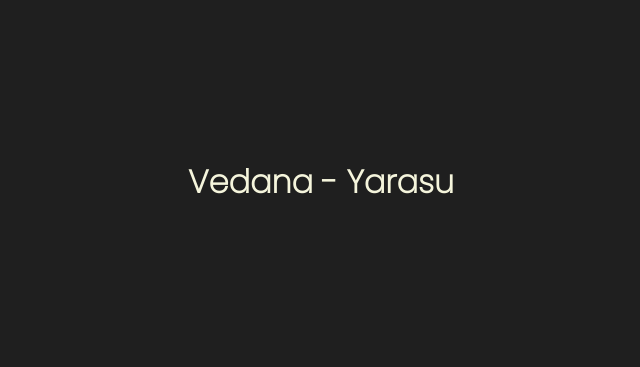
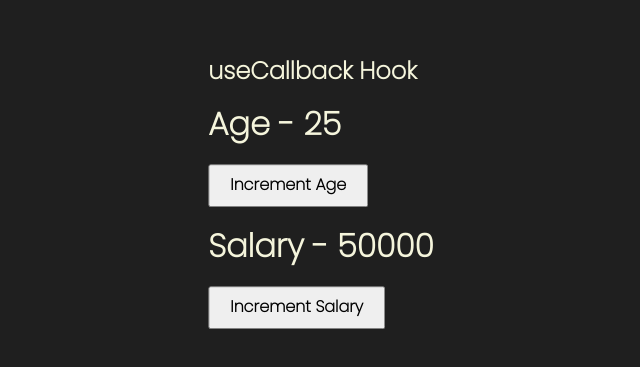
Before and after one commit to renuyarasu/codevolution, a React (Create React App) app: page / in a window 1280 px wide. Shown: the part 217-584 px from the top of the page, without its empty margins (319-959 px from the left). Built offline with nearby package versions, Linux system fonts and the light colour scheme.

Commit message:
useCallback: Increment Components

```diff
--- a/src/App.js
+++ b/src/App.js
@@ -1,18 +1,10 @@
 import React from 'react'
 import './App.css';
-import ComponentC from './components/ComponentC';
-
-export const UserContext = React.createContext()
-export const NameContext = React.createContext()
-
+import ParentComponent from './components/ParentComponent';
 function App() {
   return (
     <div className='App'>
-      <UserContext.Provider value={'Vedana'}>
-        <NameContext.Provider  value={'Yarasu'}>
-          <ComponentC />
-        </NameContext.Provider>
-      </UserContext.Provider>
+      <ParentComponent />
     </div>
   )
 }
--- /dev/null
+++ b/src/components/Button.js
@@ -0,0 +1,10 @@
+import React from 'react'
+
+function Button({handleClick, children}) {
+    console.log('Rendering Button: ', children)
+    return (
+       <button onClick={handleClick}>{children}</button>
+    )
+}
+
+export default Button
--- a/src/components/ComponentC.js
+++ /dev/null
@@ -1,12 +0,0 @@
-import React from 'react'
-import ComponentE from './ComponentE'
-
-function ComponentC() {
-    return (
-        <div>
-            <ComponentE/>
-        </div>
-    )
-}
-
-export default ComponentC
--- a/src/components/ComponentE.js
+++ /dev/null
@@ -1,17 +0,0 @@
-import React, {useContext} from 'react'
-import ComponentF from './ComponentF'
-import { UserContext, NameContext } from "../App";
-
-
-function ComponentE() {
-    const user = useContext(UserContext)
-    const name = useContext(NameContext)
-
-    return (
-        <div>
-            <h1>{user} - {name}</h1>
-        </div>
-    )
-}
-
-export default ComponentE
--- a/src/components/ComponentF.js
+++ /dev/null
@@ -1,27 +0,0 @@
-import React from 'react'
-import { UserContext, NameContext } from "../App";
-
-function ComponentF() {
-    return (
-        <div>
-            <UserContext.Consumer>
-                {
-                    user => {
-                        return (
-                            <NameContext.Consumer>
-                                {
-                                    channel => {
-                                        return <h1>User Context Value{user}, <br/>Surname Context Value {channel}.</h1>
-                                    }
-                                }
-                            </NameContext.Consumer>
-                        )
-
-                    }
-                }
-            </UserContext.Consumer>
-        </div>
-    )
-}
-
-export default ComponentF
--- /dev/null
+++ b/src/components/Count.js
@@ -0,0 +1,12 @@
+import React from 'react'
+
+function Count({ text, count }) {
+    console.log(`Rendering ${text}`);
+    return (
+        <div>
+            <h1>{text} - {count}</h1>
+        </div>
+    )
+}
+
+export default Count
--- /dev/null
+++ b/src/components/ParentComponent.js
@@ -0,0 +1,27 @@
+import React, { useState } from 'react'
+import Button from './Button'
+import Count from './Count'
+import Title from './Title'
+
+function ParentComponent() {
+    const [age, setAge] = useState(25)
+    const [salary, setSalary] = useState(50000)
+
+    const incrementAge = () => {
+        setAge(age + 1)
+    }
+    const incrementSalary = () => {
+        setSalary(salary + 1000)
+    }
+    return (
+        <div>
+            <Title />
+            <Count text='Age' count={age} />
+            <Button handleClick={incrementAge}>Increment Age</Button>
+            <Count text='Salary' count={salary} />
+            <Button handleClick={incrementSalary}>Increment Salary</Button>
+        </div>
+    )
+}
+
+export default ParentComponent
--- /dev/null
+++ b/src/components/Title.js
@@ -0,0 +1,12 @@
+import React from 'react'
+
+function Title() {
+    console.log('Rendering Title');
+    return (
+        <div>
+            <h2>useCallback Hook</h2>
+        </div>
+    )
+}
+
+export default Title
```
